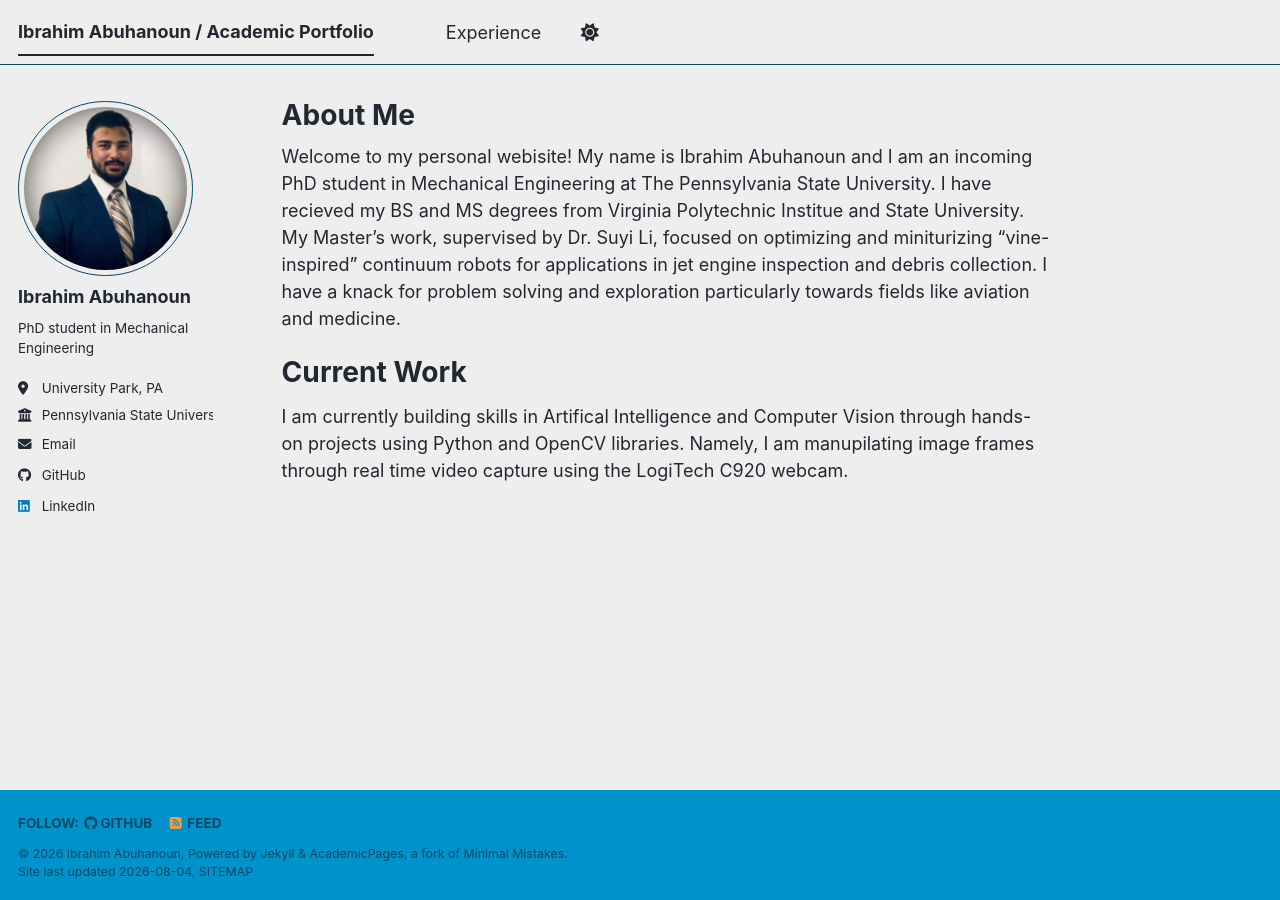
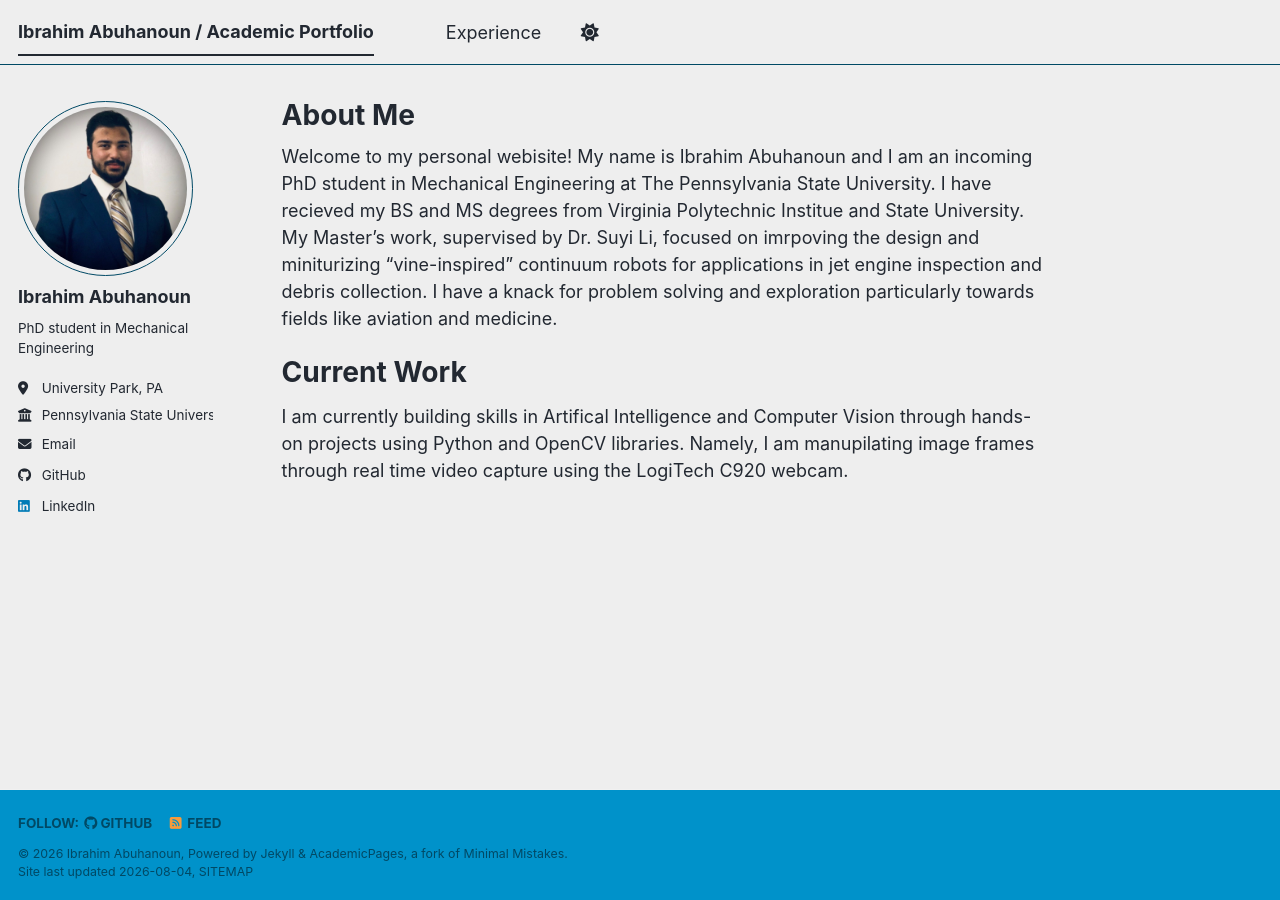
Before and after one commit to IbrahimAbuhanoun/IbrahimAbuhanoun.github.io, a Jekyll site: the page built from _pages/about.md, in a window 1280 px wide. Built offline with Jekyll 4.4.1, drawn with Linux system fonts in a browser that asks for light colours; a style sheet for code colours, icons or effects is not loaded.

Commit message:
Update about.md

```diff
--- a/_pages/about.md
+++ b/_pages/about.md
@@ -7,7 +7,7 @@ redirect_from:
   - /about.html
 ---
 
-Welcome to my personal webisite! My name is Ibrahim Abuhanoun and I am an incoming PhD student in Mechanical Engineering at The Pennsylvania State University. I have recieved my BS and MS degrees from Virginia Polytechnic Institue and State University. My Master's work, supervised by Dr. Suyi Li, focused on optimizing and miniturizing "vine-inspired" continuum robots for applications in jet engine inspection and debris collection. I have a knack for problem solving and exploration particularly towards fields like aviation and medicine.
+Welcome to my personal webisite! My name is Ibrahim Abuhanoun and I am an incoming PhD student in Mechanical Engineering at The Pennsylvania State University. I have recieved my BS and MS degrees from Virginia Polytechnic Institue and State University. My Master's work, supervised by Dr. Suyi Li, focused on imrpoving the design and miniturizing "vine-inspired" continuum robots for applications in jet engine inspection and debris collection. I have a knack for problem solving and exploration particularly towards fields like aviation and medicine.
 
 Current Work
 ======
```
